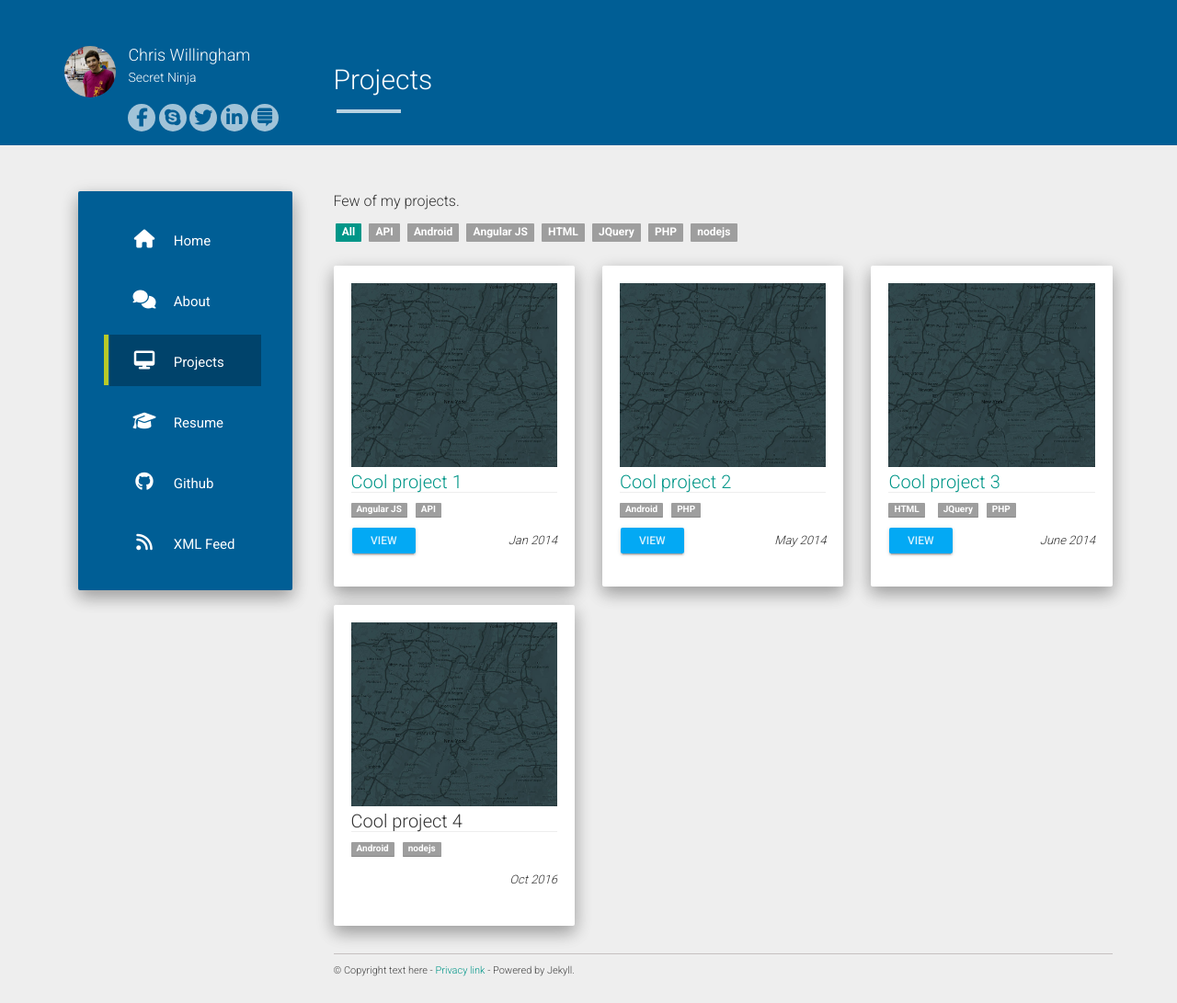
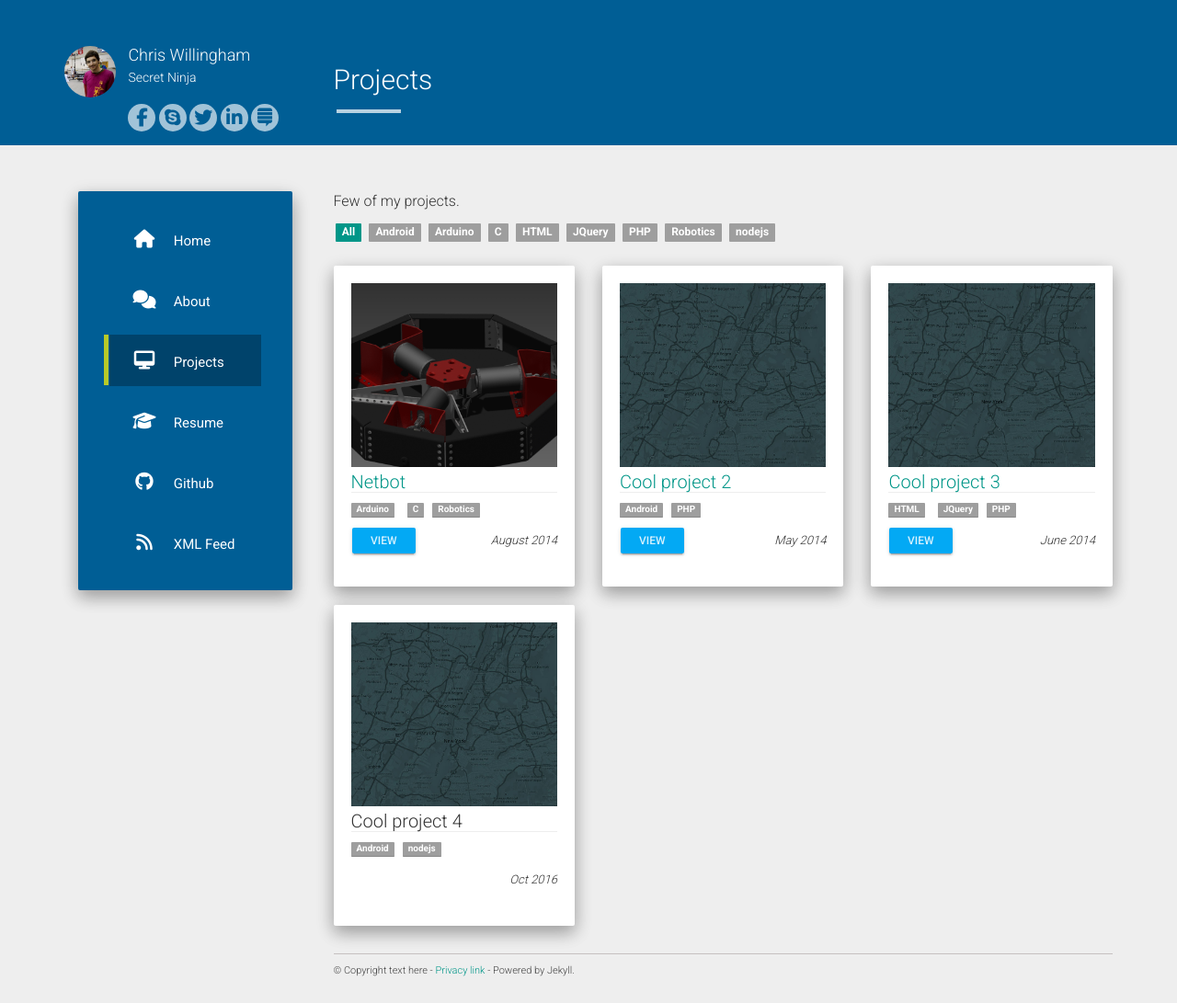
Before and after one commit to clwillingham/clw-site, a Jekyll site: the page built from projects.md, in a window 1280 px wide. Shown: the whole page at 92% size. Built offline with Jekyll 4.4.1, drawn with Linux system fonts in a browser that asks for light colours; nearby versions of some CDN libraries.

Commit message:
added netbot project and removed google ad at bottom

```diff
--- a/_data/projects.json
+++ b/_data/projects.json
@@ -1,10 +1,10 @@
 [
 	{
-		"name": "Cool project 1",
-		"image": "placeholder.jpg",
-		"url": "#",
-		"date": "Jan 2014",
-		"tags": ["Angular JS","API"]
+		"name": "Netbot",
+		"image": "Netbot.png",
+		"url": "https://github.com/clwillingham/Netbot-code",
+		"date": "August 2014",
+		"tags": ["Arduino","C", "Robotics"]
 	},
 	{
 		"name": "Cool project 2",
--- a/_layouts/default.html
+++ b/_layouts/default.html
@@ -149,9 +149,9 @@
                     - <a href="#">Privacy link</a> - Powered by Jekyll.
 
                 </footer>
-                <div align="center">
+                <!--<div align="center">
                   <script async src="//pagead2.googlesyndication.com/pagead/js/adsbygoogle.js"></script>
-                  <!-- hcz-jekyll -->
+                  &lt;!&ndash; hcz-jekyll &ndash;&gt;
                   <ins class="adsbygoogle"
                        style="display:block"
                        data-ad-client="ca-pub-0776433630785969"
@@ -160,7 +160,7 @@
                   <script>
                   (adsbygoogle = window.adsbygoogle || []).push({});
                   </script>
-                </div>
+                </div>-->
             </div>
                 </div>
             </div> <!-- end /.col-md-9 -->
```
Also changed, not shown: static/projects/Netbot.png (added), 11 other files.
